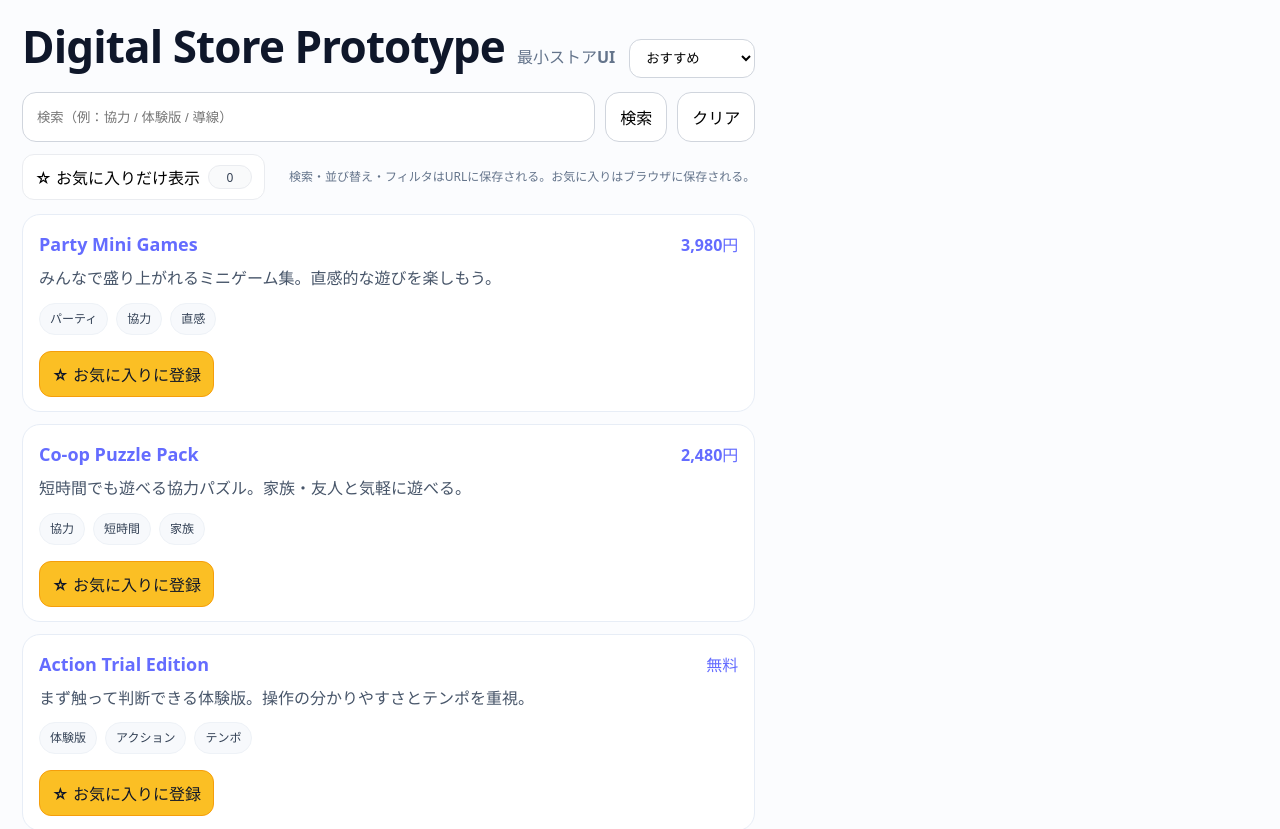
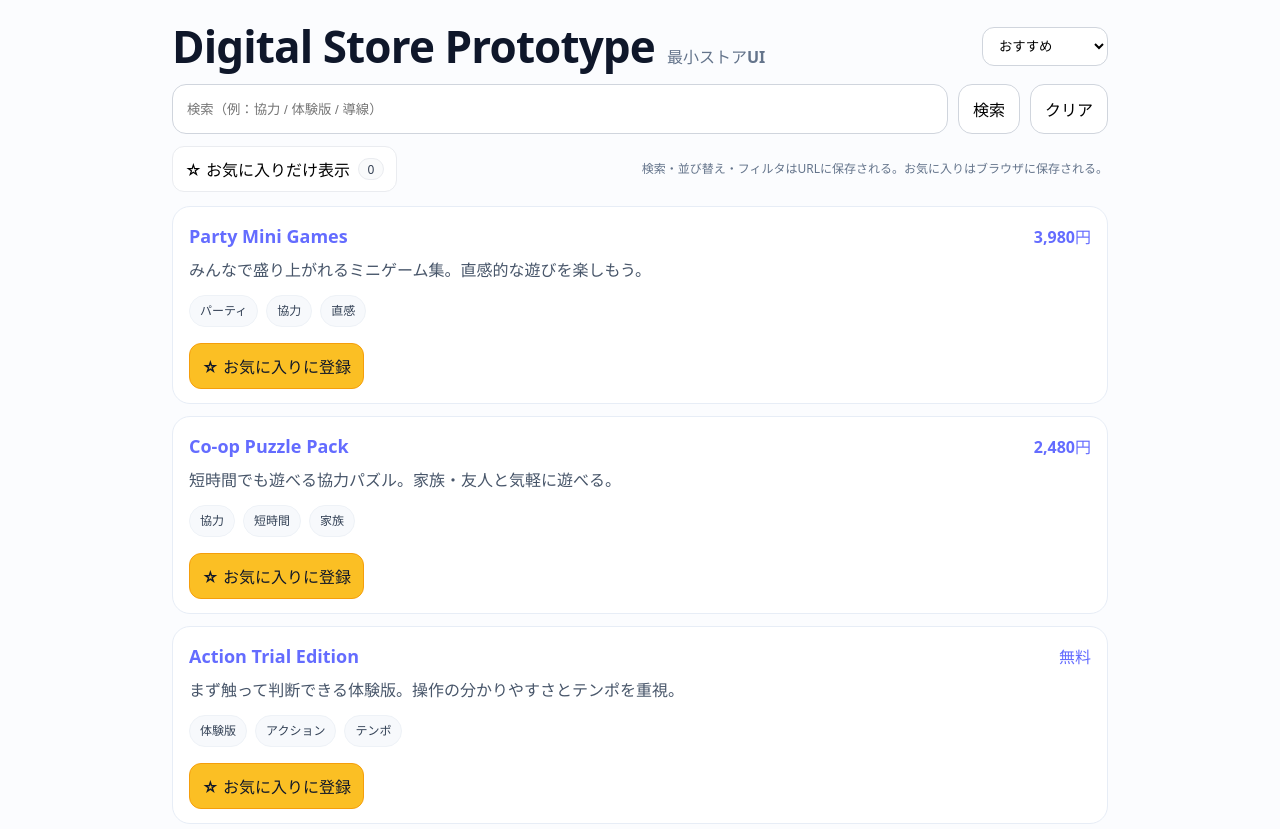
Before and after one commit to aishibashi924/digital-store-prototype, a React (Vite) app: page / in a window 1280 px wide. Shown: the top 829 px of the page. Built offline with nearby package versions, Linux system fonts and the light colour scheme.

Commit message:
fix: center layout on pages

```diff
--- a/src/styles/app.css
+++ b/src/styles/app.css
@@ -1,3 +1,18 @@
+#root {
+  width: 100%;
+  display: flex;
+  justify-content: center;
+}
+
+html,
+body {
+  width: 100%;
+}
+
+* {
+  box-sizing: border-box;
+}
+
 :root {
   color-scheme: light;
 }
@@ -15,16 +30,19 @@
 }
 
 .page {
-  padding: 22px;
+  width: 100%;
   max-width: 980px;
   margin: 0 auto;
+  padding: 22px;
+  box-sizing: border-box;
 }
 
 .header {
   display: flex;
   justify-content: space-between;
-  align-items: baseline;
+  align-items: center;
   gap: 14px;
+  flex-wrap: wrap;
 }
 
 .headerLeft {
```
